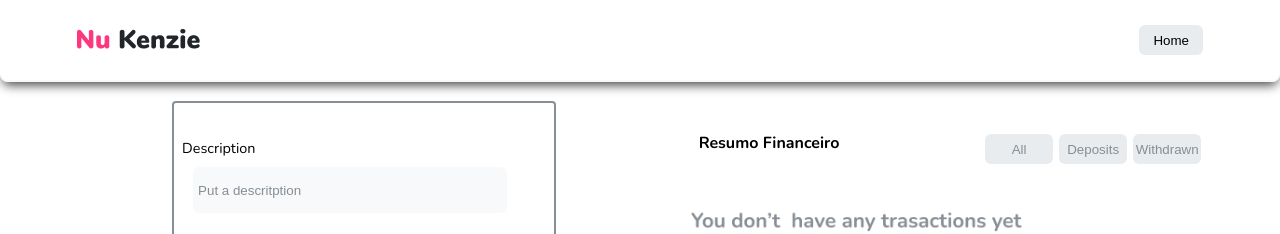
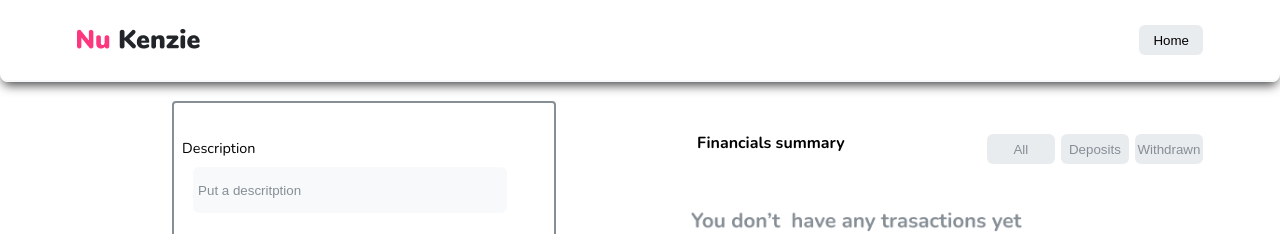
Before and after one commit to HenriqueMts/Nu-Kenzie-Redux-Thunk, a React (Create React App) app: page /home in a window 1280 px wide. Shown: the top 234 px of the page. Built offline with nearby package versions, Linux system fonts and the light colour scheme.

Commit message:
refactor: change h3 language

```diff
--- a/src/Components/TransactionsList/index.jsx
+++ b/src/Components/TransactionsList/index.jsx
@@ -15,7 +15,7 @@ const TransactionsList = () => {
   return (
     <Main>
       <Container>
-        <h3>Resumo Financeiro</h3>
+        <h3>Financials summary</h3>
         <div>
           <button onClick={() => setButtonFilter("All")}>All</button>
           <button onClick={() => setButtonFilter("Deposit")}>Deposits</button>
```
